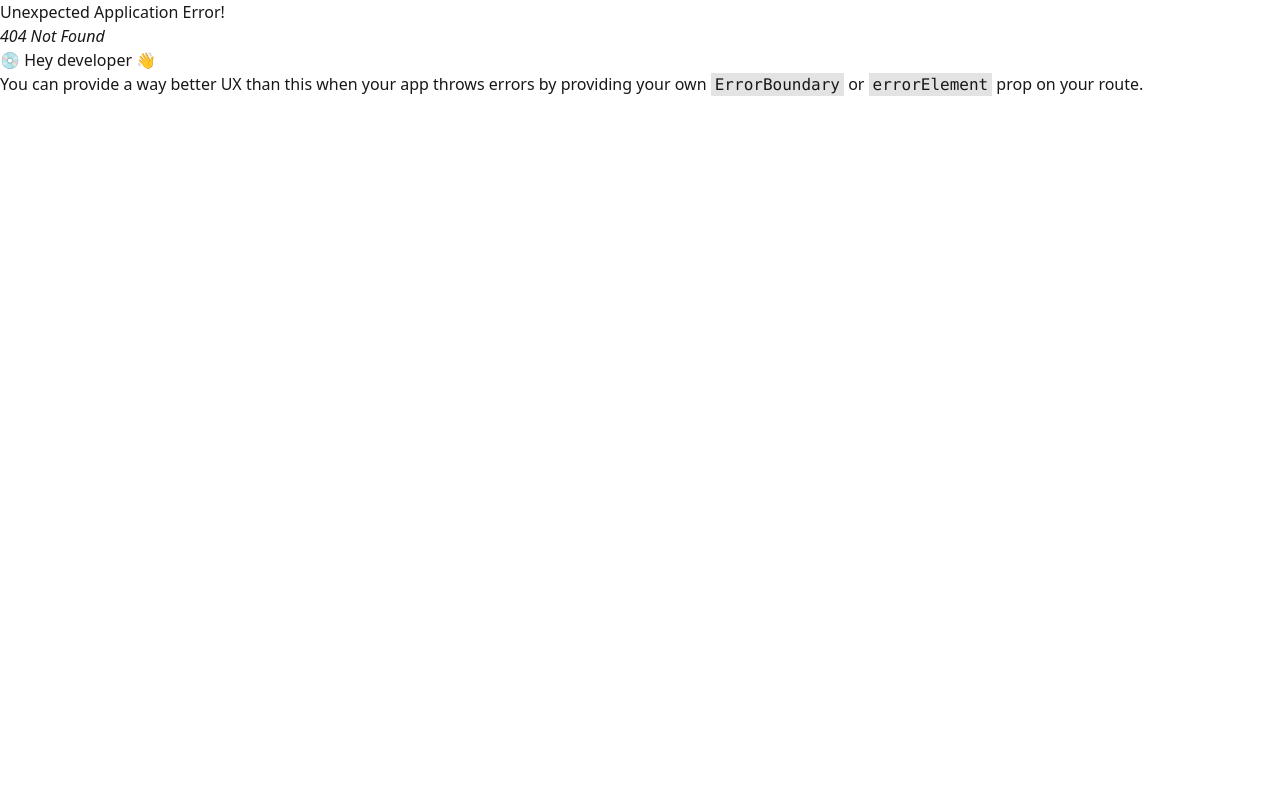
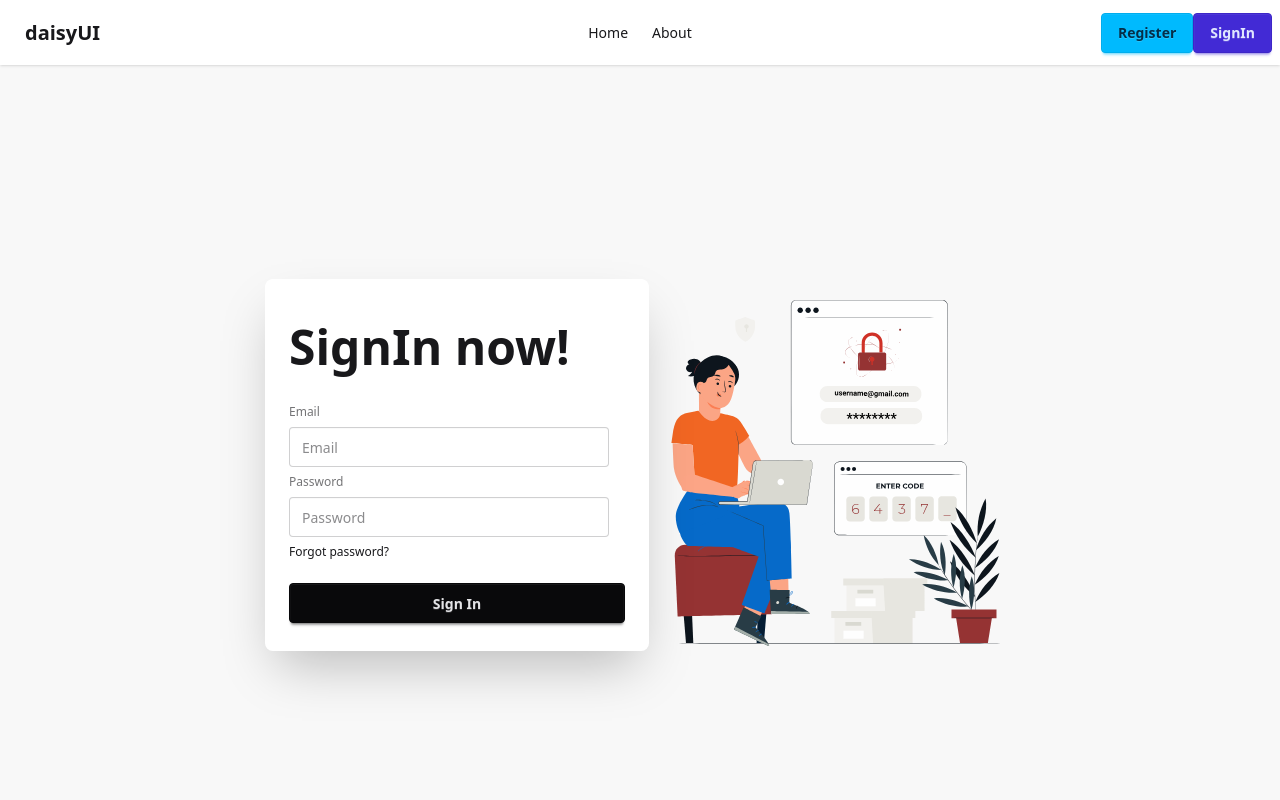
Before and after one commit to Amitkumersarkar/Practice-Projects, a React (Vite) app in the folder career-code-client/: page /signIn in a window 1280 px wide. Before the commit this address had no page. Shown: the top 800 px of the page. Built offline with nearby package versions, Linux system fonts and the light colour scheme.

Commit message:
updated sign in page

```diff
--- /dev/null
+++ b/career-code-client/src/auth/SignIn/SignIn.jsx
@@ -0,0 +1,45 @@
+import Lottie from "lottie-react";
+import signInLottie from "../../assets/Login.json";
+import { use } from "react";
+import { AuthContext } from "../../contextApi/AuthContext/AuthContext";
+const SignIn = () => {
+
+    const { createUser } = use(AuthContext);
+
+    const handleSignIn = (e) => {
+        e.preventDefault();
+        const form = e.target;
+        const email = form.email.value;
+        const password = form.password.value;
+        form.reset();
+        const newUser = { email, password };
+        console.log(newUser)
+
+    }
+    return (
+        <div className="hero bg-base-200 min-h-screen">
+            <div className="hero-content flex-col lg:flex-row-reverse">
+                <div className="text-center lg:text-left">
+                    <Lottie className="w-[350px]" animationData={signInLottie} loop={true}></Lottie>
+                </div>
+                <div className="card bg-base-100 w-full max-w-sm shrink-0 shadow-2xl">
+                    <div className="card-body">
+                        <h1 className="text-5xl font-bold my-5">SignIn now!</h1>
+                        <form onSubmit={handleSignIn}>
+                            <fieldset className="fieldset">
+                                <label className="label">Email</label>
+                                <input type="email" name="email" required className="input" placeholder="Email" />
+                                <label className="label">Password</label>
+                                <input type="password" name="password" required className="input" placeholder="Password" />
+                                <div><a className="link link-hover">Forgot password?</a></div>
+                                <button className="btn btn-neutral mt-4">Sign In</button>
+                            </fieldset>
+                        </form>
+                    </div>
+                </div>
+            </div>
+        </div>
+    );
+};
+
+export default SignIn;
--- a/career-code-client/src/pages/Shared/Navbar.jsx
+++ b/career-code-client/src/pages/Shared/Navbar.jsx
@@ -27,6 +27,7 @@ const Navbar = () => {
             </div>
             <div className="navbar-end">
                 <NavLink to='/register' className='btn btn-info'>Register</NavLink>
+                <NavLink to='/signIn' className='btn btn-primary'>SignIn</NavLink>
             </div>
         </div>
     );
--- a/career-code-client/src/routes/router.jsx
+++ b/career-code-client/src/routes/router.jsx
@@ -2,6 +2,7 @@ import { createBrowserRouter, } from "react-router-dom";
 import RootLayout from "../layouts/RootLayout";
 import Home from "../pages/Home/Home";
 import Register from "../auth/Register/Register";
+import SignIn from "../auth/SignIn/SignIn";
 
 const router = createBrowserRouter([
     {
@@ -15,6 +16,10 @@ const router = createBrowserRouter([
             {
                 path: '/register',
                 Component: Register
+            },
+            {
+                path: '/signIn',
+                Component: SignIn
             }
         ]
     },
```
